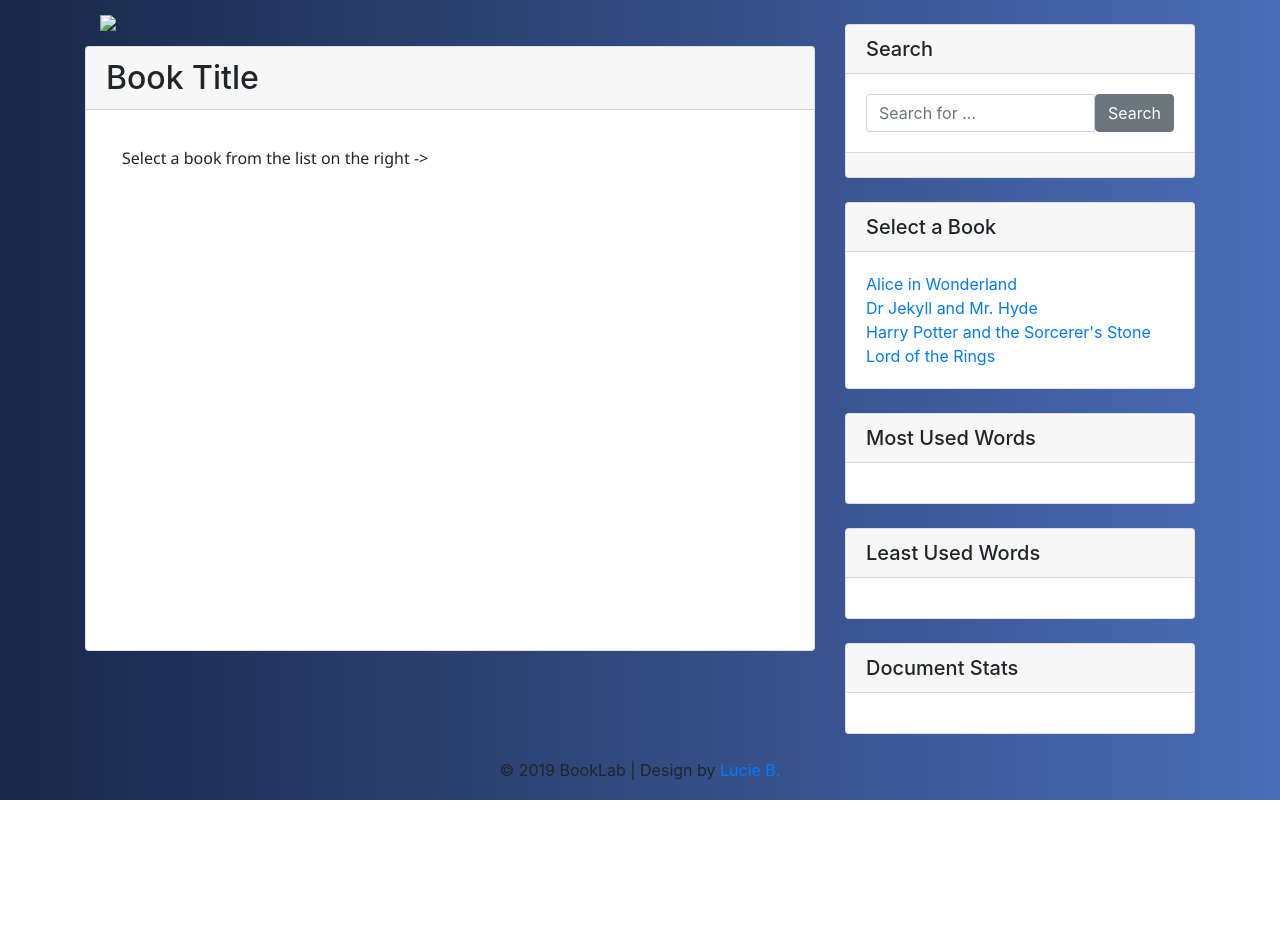
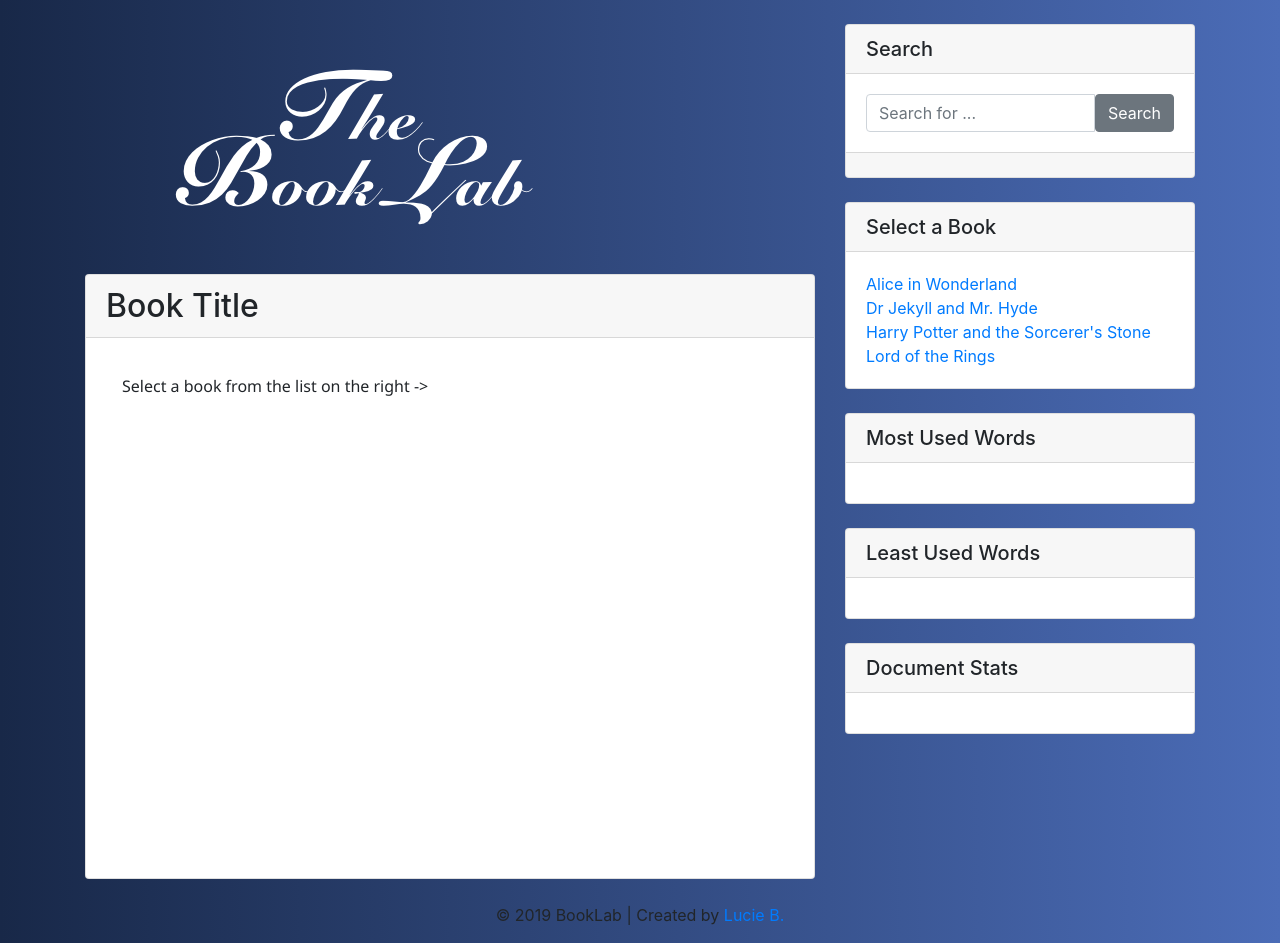
Before and after one commit to luciebaker/Booklab, a plain HTML site: page index.html in a window 1280 px wide. Before the commit the page ends 800 px from the top, so only its background shows below. Drawn offline with nearby package versions, Linux system fonts and the light colour scheme.

Commit message:
added logo

```diff
--- a/index.html
+++ b/index.html
@@ -19,7 +19,7 @@
         <div class="row">
             <!-- Main content area - logo and Book content -->
             <div class="col-md-8">
-                <img src= "#" class="responsive">
+                <img src= "bookLab-logo.png" class="responsive">
                 <div class="card mb-4">
                     <h2 class="card-header" id="fileName">Book Title</h2>
                     <div class="card-body">
@@ -109,7 +109,7 @@
 
       <!-- Footer - Copyright section -->
   <section id="copyright" class="copyright-section">
-    <p class="text-center">© 2019 BookLab | Design by <a href="https://github.com/luciebaker">Lucie B.</a></p>
+    <p class="text-center">© 2019 BookLab | Created by <a href="https://github.com/luciebaker">Lucie B.</a></p>
   </section>
 
   <!-- End Copyright section -->
```
Also changed, not shown: bookLab-logo.png (added).
